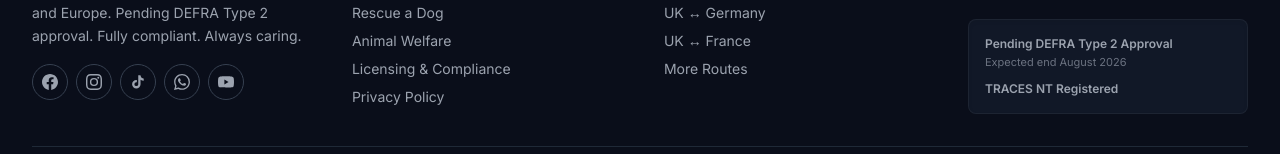
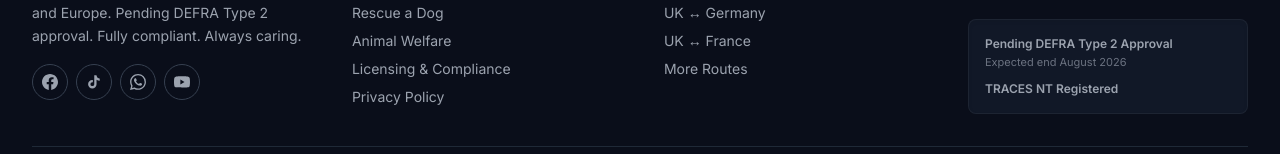
Before and after one commit to Aailaimran/EuroPet, a Next.js app: page / in a window 1280 px wide. Shown: the part 4911-5065 px from the top of the page. Built offline with nearby package versions, Linux system fonts and the light colour scheme; a web font is replaced by a local one.

Commit message:
insta icon removed

```diff
--- a/components/layout/Footer.tsx
+++ b/components/layout/Footer.tsx
@@ -115,17 +115,7 @@
         </svg>
       ),
     },
-    {
-      name: 'Instagram',
-      isActive: true,
-      href: 'https://www.instagram.com/europetexpress26/',
-      color: '#E4405F',
-      svg: (
-        <svg viewBox="0 0 24 24" className="w-4 h-4 fill-current">
-          <path d="M12 2.163c3.204 0 3.584.012 4.85.07 3.252.148 4.771 1.691 4.919 4.919.058 1.265.069 1.645.069 4.849 0 3.205-.012 3.584-.069 4.849-.149 3.225-1.664 4.771-4.919 4.919-1.266.058-1.644.07-4.85.07-3.204 0-3.584-.012-4.849-.07-3.26-.149-4.771-1.699-4.919-4.92-.058-1.265-.07-1.644-.07-4.849 0-3.204.013-3.583.07-4.849.149-3.227 1.664-4.771 4.919-4.919 1.266-.057 1.645-.069 4.849-.069zM12 0C8.741 0 8.333.014 7.053.072 2.695.272.273 2.69.073 7.052.014 8.333 0 8.741 0 12c0 3.259.014 3.668.072 4.948.2 4.358 2.618 6.78 6.98 6.98C8.333 23.986 8.741 24 12 24c3.259 0 3.668-.014 4.948-.072 4.354-.2 6.782-2.618 6.979-6.98.059-1.28.073-1.689.073-4.948 0-3.259-.014-3.667-.072-4.947-.196-4.354-2.617-6.78-6.979-6.98C15.668.014 15.259 0 12 0zm0 5.838a6.162 6.162 0 100 12.324 6.162 6.162 0 000-12.324zM12 16a4 4 0 110-8 4 4 0 010 8zm6.406-11.845a1.44 1.44 0 100 2.881 1.44 1.44 0 000-2.881z" />
-        </svg>
-      ),
-    },
+
     {
       name: 'TikTok',
       href: 'https://www.tiktok.com/@europet.express?_r=1&_t=ZN-97GWJ9B2E6N',
```
